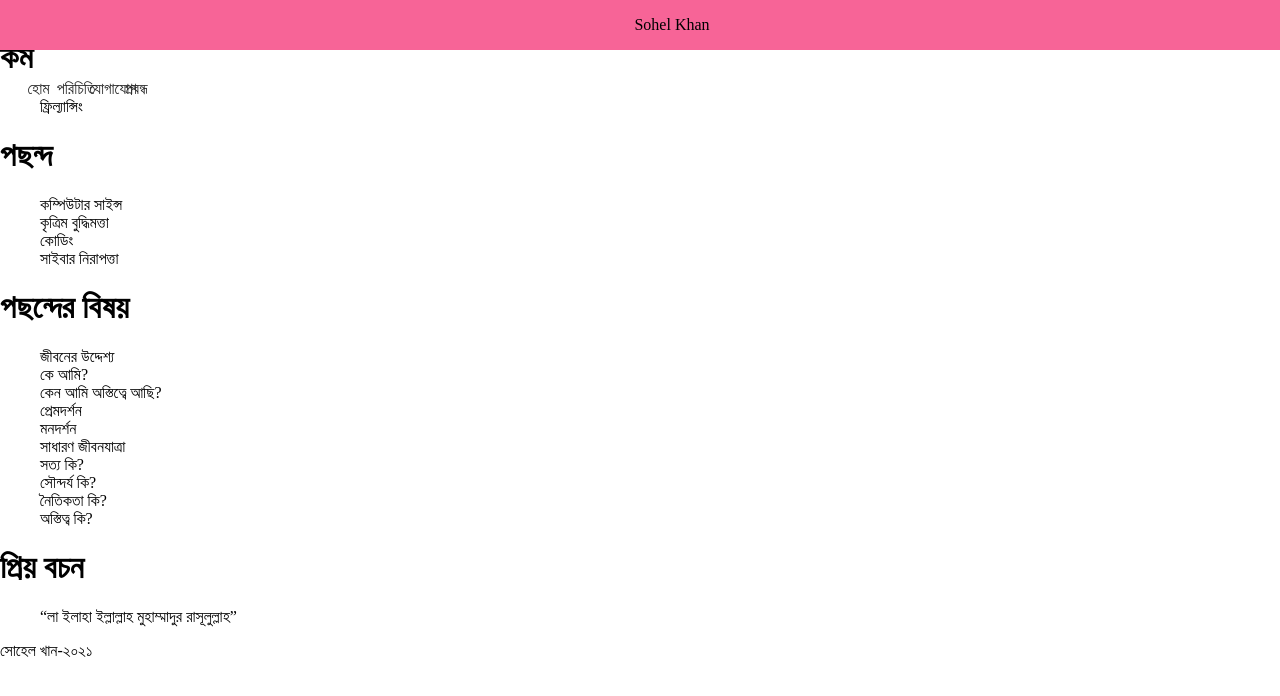
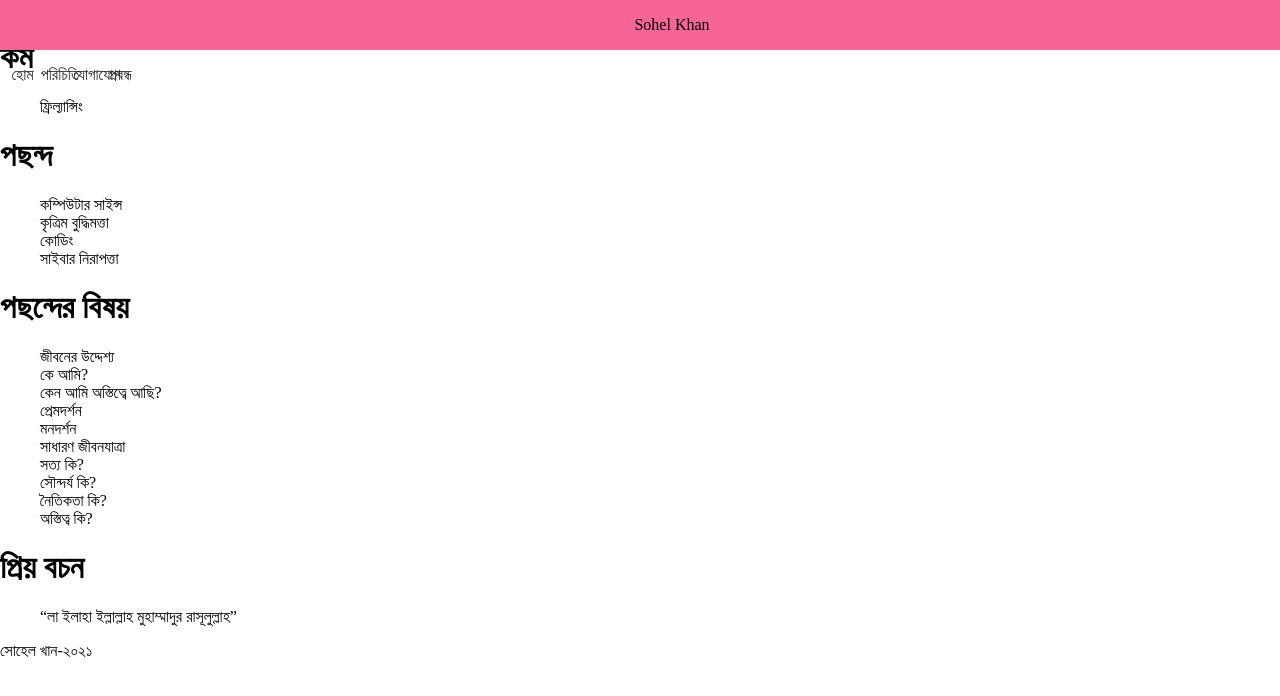
Before and after one commit to sohelkhanz/sohelkhanz.github.io, a Jekyll site: the page built from index.md, in a window 1280 px wide. Shown: the top 696 px of the page. Built offline with Jekyll 4.4.1, drawn with Linux system fonts in a browser that asks for light colours.

Commit message:
Update style.css

```diff
--- a/assets/css/style.css
+++ b/assets/css/style.css
@@ -31,7 +31,7 @@ header {
     width: 100%;
     height: inherit;
     margin: 0;
-    padding: 14px 16px;
+    padding: 0;
     display: -webkit-box;      /* OLD - iOS 6-, Safari 3.1-6 */
     display: -moz-box;         /* OLD - Firefox 19- (buggy but mostly works) */
     display: -ms-flexbox;      /* TWEENER - IE 10 */
```
